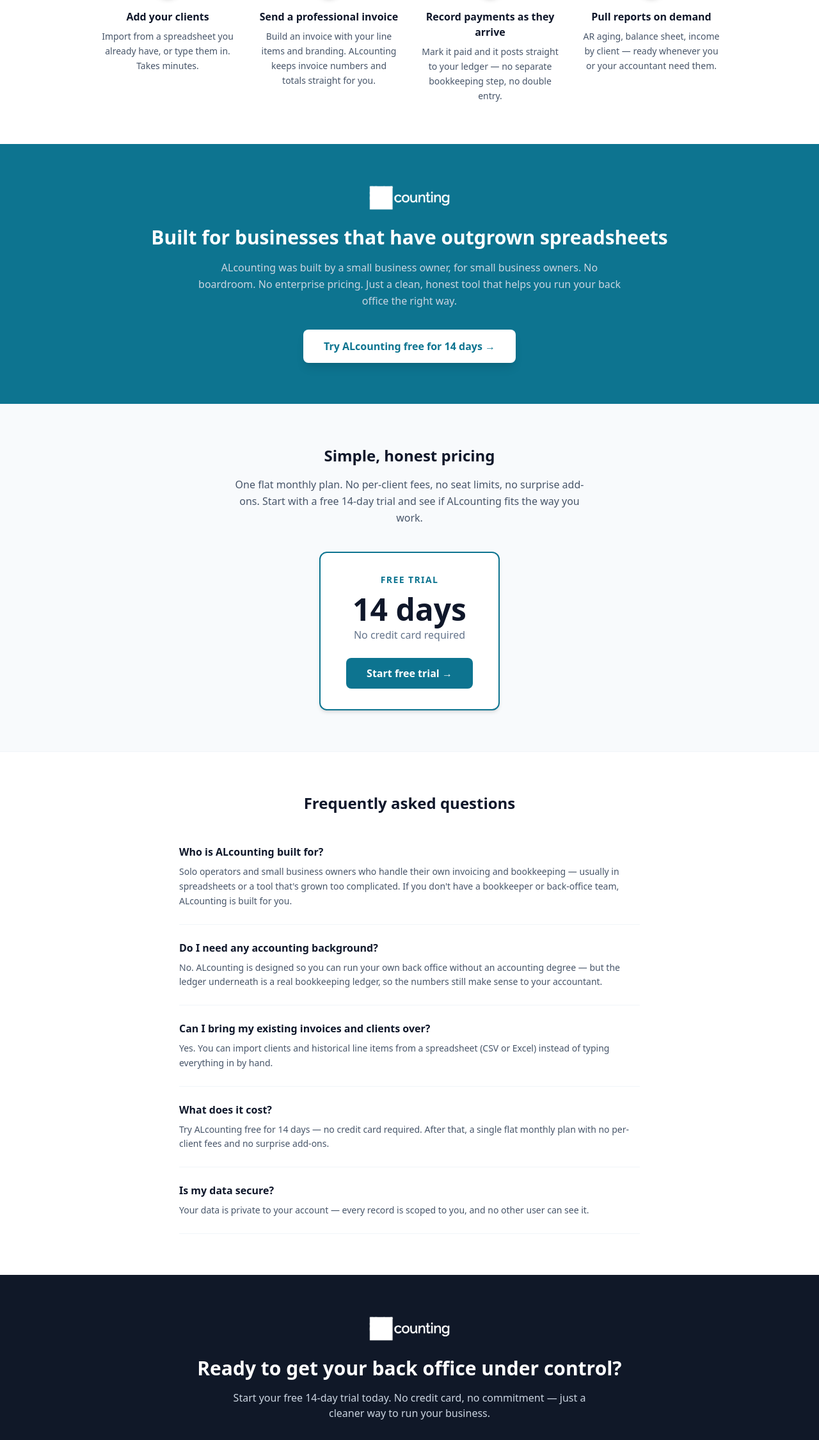
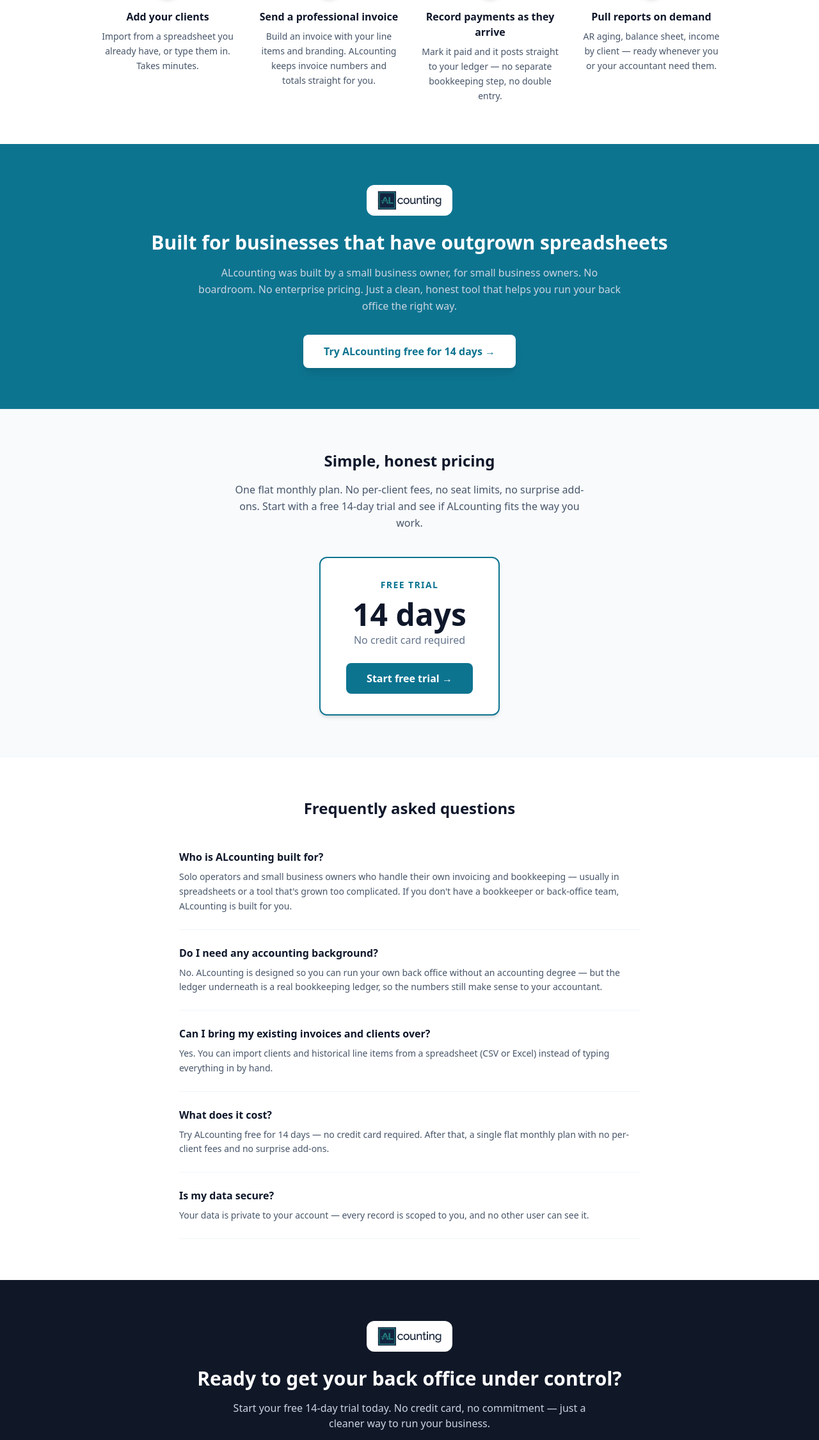
Before and after one commit to illmatic72/marketing-site, a Next.js app: page / in a window 1280 px wide. Shown: the part 1759-4009 px from the top of the page at 64% size. Built offline with nearby package versions, Linux system fonts and the light colour scheme.

Commit message:
Update page.tsx

```diff
--- a/app/page.tsx
+++ b/app/page.tsx
@@ -167,7 +167,9 @@
       {/* Brand / positioning strip */}
       <section className="bg-[#0D7490]">
         <div className="max-w-5xl mx-auto px-6 py-16 text-center">
-          <img src="/al-logo-full.png" alt="ALcounting" className="h-10 w-auto mx-auto mb-6 brightness-0 invert" />
+          <div className="inline-flex bg-white rounded-xl px-4 py-2 mb-6">
+            <img src="/al-logo-full.png" alt="ALcounting" className="h-8 w-auto" />
+          </div>
           <h2 className="text-2xl sm:text-3xl font-bold text-white mb-4">
             Built for businesses that have outgrown spreadsheets
           </h2>
@@ -223,7 +225,9 @@
       {/* Final CTA */}
       <section className="bg-[#101828]">
         <div className="max-w-5xl mx-auto px-6 py-16 text-center">
-          <img src="/al-logo-full.png" alt="ALcounting" className="h-10 w-auto mx-auto mb-6 brightness-0 invert" />
+          <div className="inline-flex bg-white rounded-xl px-4 py-2 mb-6">
+            <img src="/al-logo-full.png" alt="ALcounting" className="h-8 w-auto" />
+          </div>
           <h2 className="text-2xl sm:text-3xl font-bold text-white mb-4">
             Ready to get your back office under control?
           </h2>
```
